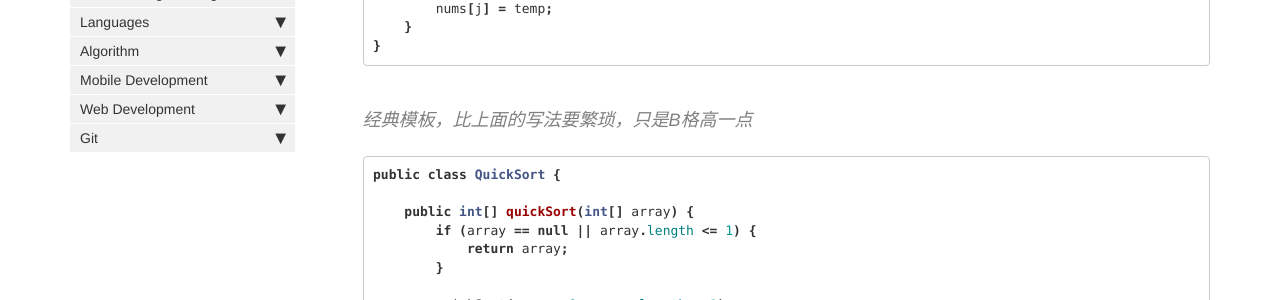
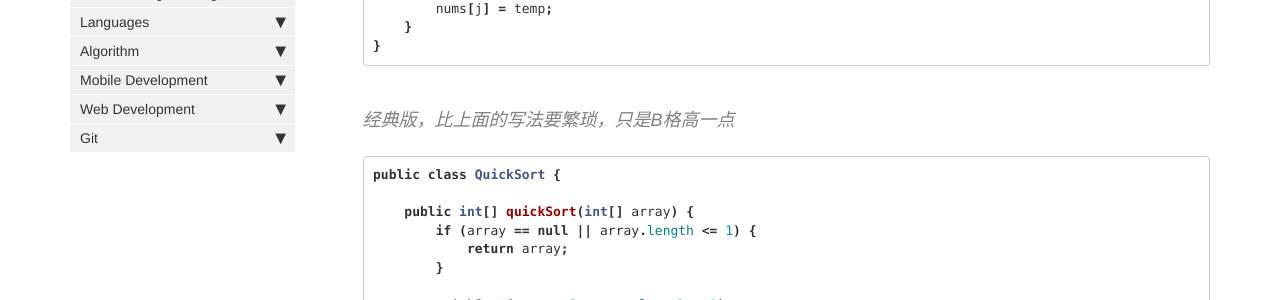
Before and after one commit to HungryOrc/hungryorc.github.io, a Jekyll site: the page built from pages/algorithm/algorithm_quick_sort.md, in a window 1280 px wide and 900 px high, scrolled down 1602 px. Shown: the part 150-450 px from the top of the window. Built offline with Jekyll 4.4.1, drawn with Linux system fonts in a browser that asks for light colours; nearby versions of some CDN libraries; comment, search, counter and statistics services are not loaded.

Commit message:
Update algorithm_quick_sort.md

````diff
--- a/pages/algorithm/algorithm_quick_sort.md
+++ b/pages/algorithm/algorithm_quick_sort.md
@@ -22,7 +22,7 @@
 ## Implementation
 
 ### Java
-#### 九章模板
+#### 九章版
 ```java
 public class Solution {
 
@@ -85,7 +85,7 @@
 }
 ```
 
-#### 经典模板，比上面的写法要繁琐，只是B格高一点
+#### 经典版，比上面的写法要繁琐，只是B格高一点
 ```java
 public class QuickSort {
 
````
